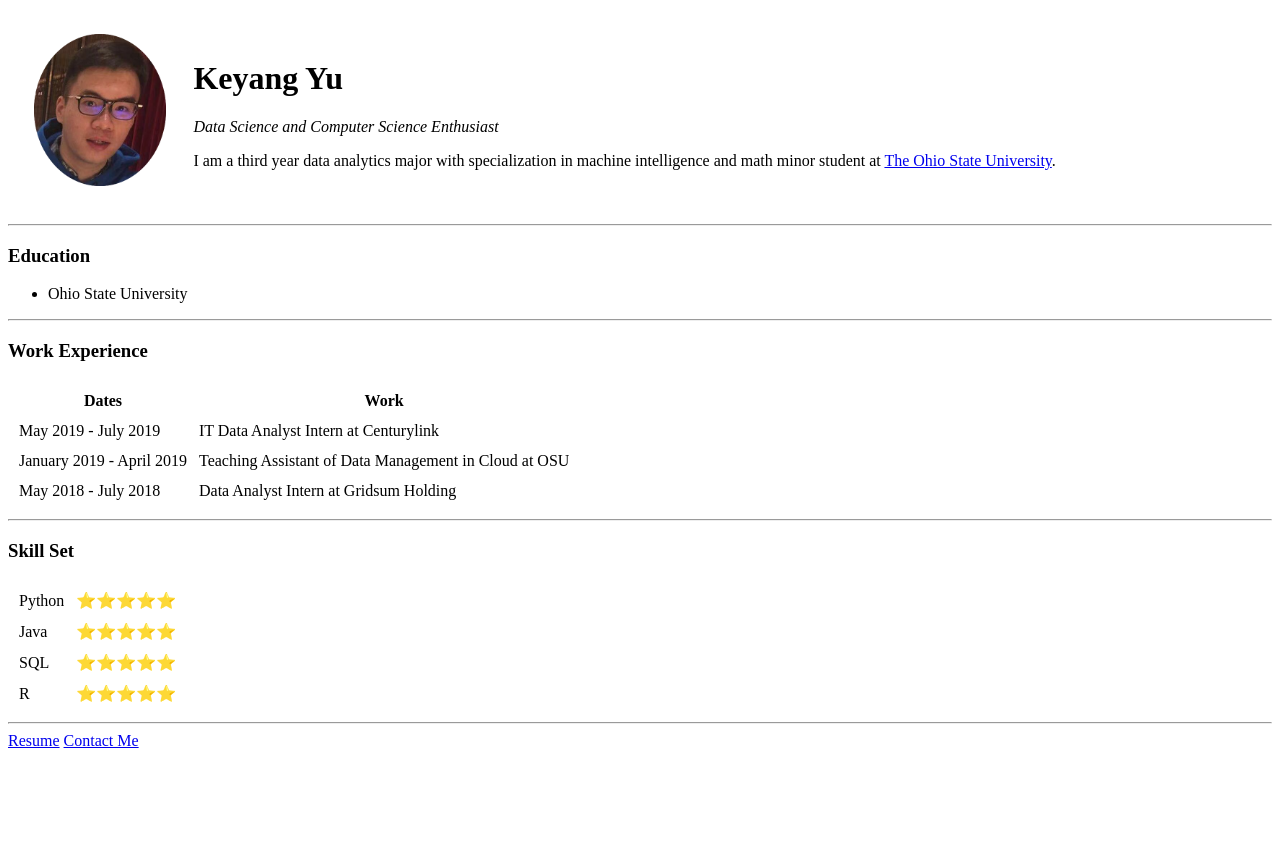
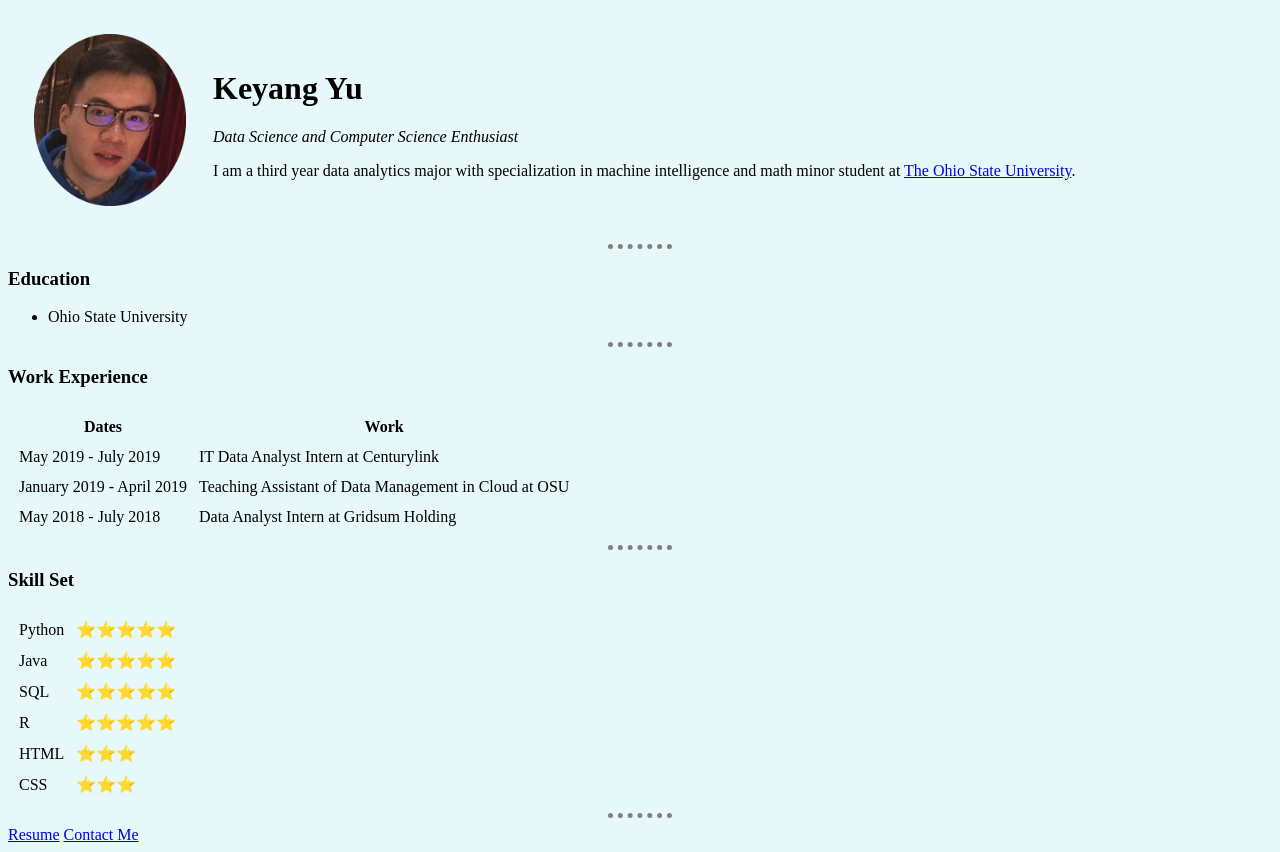
Before and after one commit to yukeyang32/CV, a plain HTML site: page index.html in a window 1280 px wide. Before the commit the page ends 800 px from the top, so only its background shows below. Drawn offline with Linux system fonts and the light colour scheme.

Commit message:
Inline CSS added

```diff
--- a/index.html
+++ b/index.html
@@ -4,13 +4,32 @@
 <head>
   <meta charset="utf-8">
   <title>Keyang Yu's Personal Site</title>
+  <style>
+    body {
+      background-color : #e6f8f9;
+    }
+
+    hr {
+      border-style: none;
+      border-top-style : dotted;
+      border-color: grey;
+      border-width: 5px;
+      width : 5%;
+    }
+
+    img {
+      height : 172px;
+      width : 152px;
+    }
+
+  </style>
 </head>
 
 <body>
   <table cellspacing="25">
     <tr>
       <td>
-          <img src="images/profile picture.png" alt="Keyang Yu progile picture"  height="152" idth="152">
+          <img src="images/profile picture.png" alt="Keyang Yu progile picture">
       </td>
       <td>
           <h1>Keyang Yu</h1>
@@ -79,6 +98,14 @@
         <td>R</td>
         <td>⭐️⭐️⭐️⭐️⭐️</td>
       </tr>
+      <tr>
+        <td>HTML</td>
+        <td>⭐️⭐️⭐️</td>
+      </tr>
+      <tr>
+        <td>CSS</td>
+        <td>⭐️⭐️⭐️</td>
+      </tr>
     </table>
   <hr>
       <a href="contents/Keyang Yu Resume.pdf">Resume</a>
```
